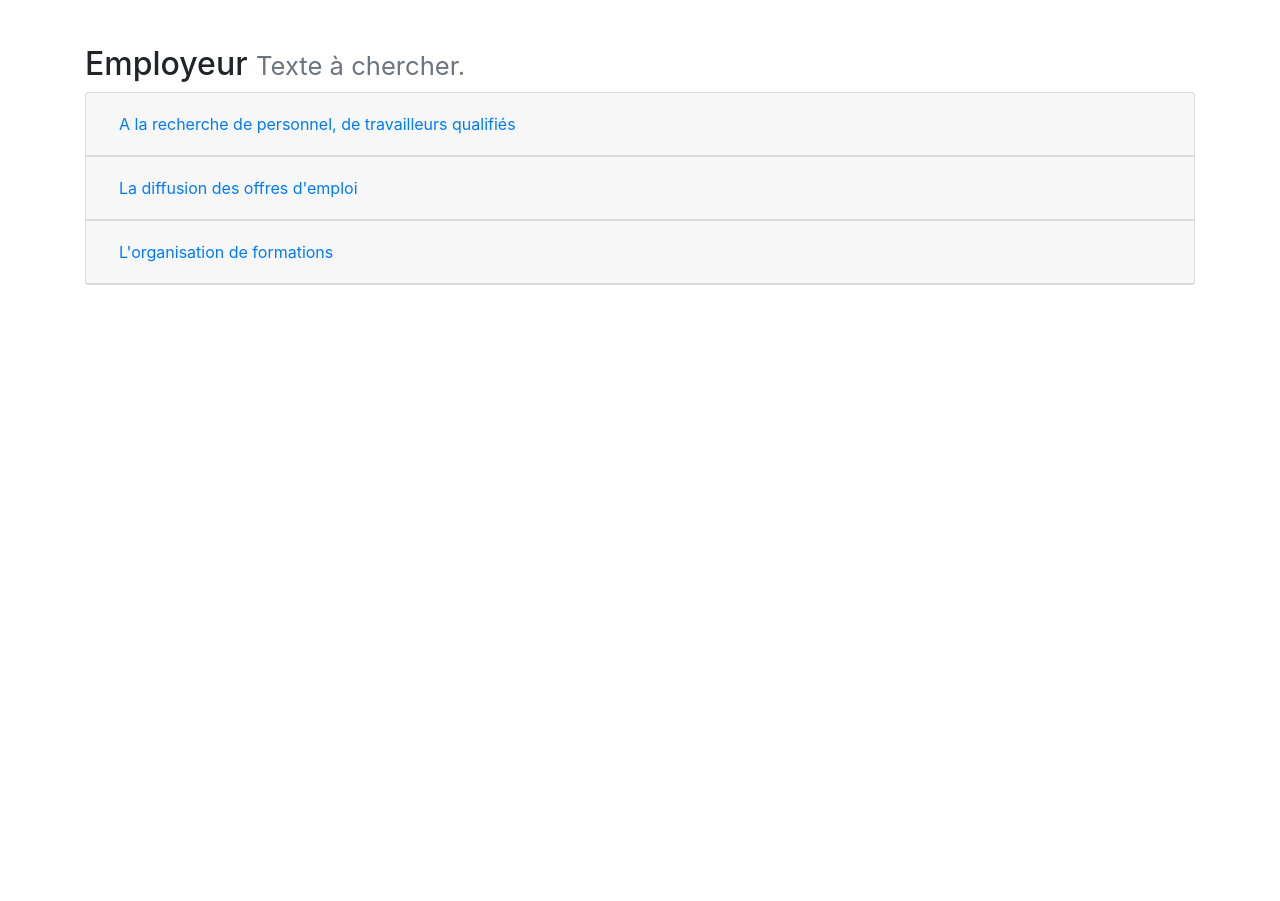
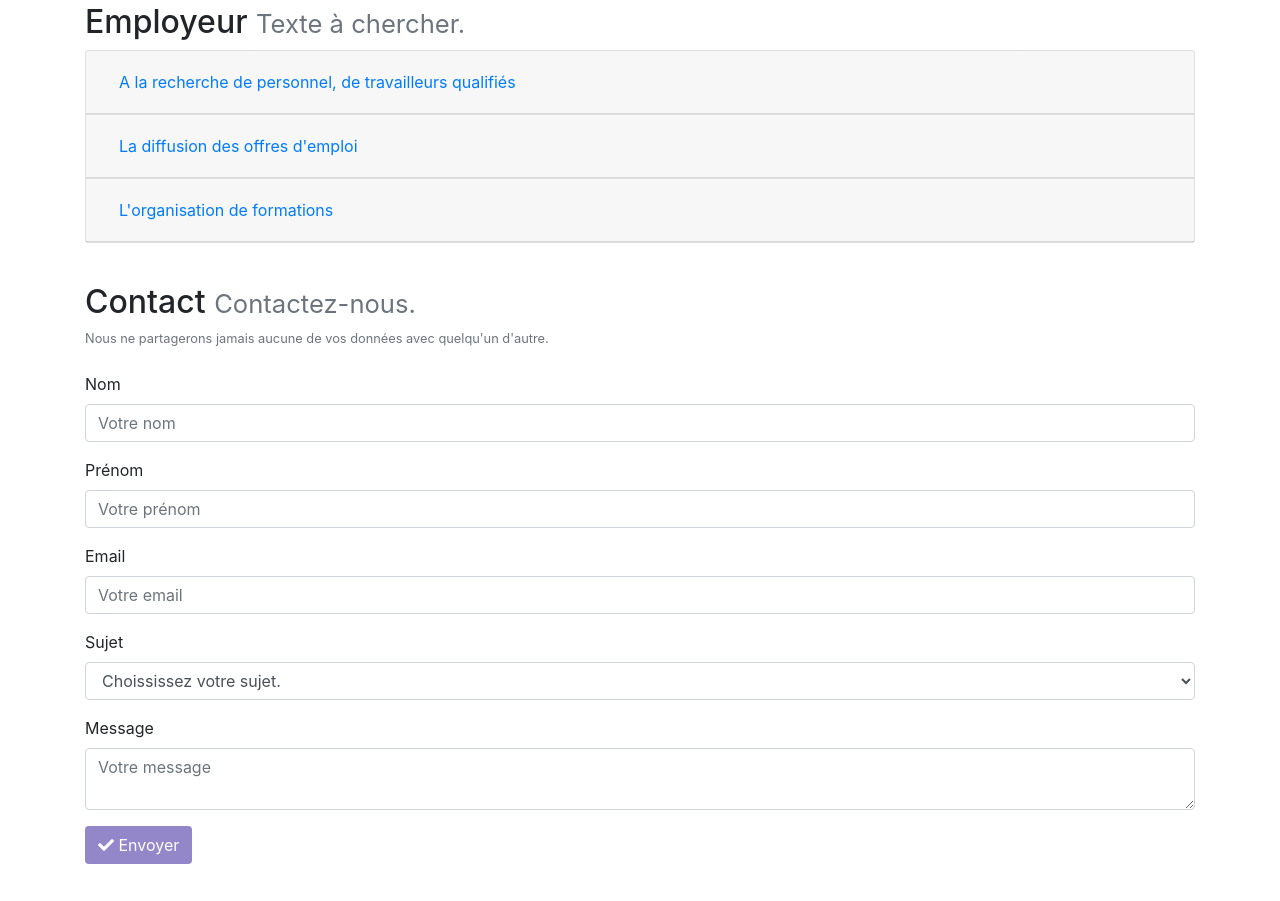
Before and after one commit to Cedric-Fournier/Becode-CDJ, a plain HTML site: page index.html in a window 1280 px wide. Shown: the part 976-1877 px from the top of the page. Before the commit the page ends 1301 px from the top, so only its background shows below. Drawn offline with nearby package versions, Linux system fonts and the light colour scheme.

Commit message:
16-06-18 21:32

```diff
--- a/Assets/css/style.css
+++ b/Assets/css/style.css
@@ -18,6 +18,17 @@
       color: #fff !important;
     }
 
+
+
+  .btn-default {
+    color: white;
+    background: #9386c9;
+  }
+  .btn-default:hover {
+    color: white;
+    background: green;
+  }
+
 /* Banner */
 
   #banner {
@@ -29,6 +40,11 @@
   	position: relative;
   	padding: 8em 0;
   	margin: 4em 0 0 0;
+  }
+
+  #banner .btn-default {
+    color: white;
+    background: red;
   }
 
   #banner header {
--- a/index.html
+++ b/index.html
@@ -13,6 +13,7 @@
 
       <!-- HEADER/MENU -->
 
+        <section id="menu">
           <nav class="navbar navbar-expand-lg fixed-top navbar-dark bgnav">
             <img src="Assets/images/logo.jpg" width="40" height="40" alt="Milocs Logo" class="d-inline-block align-top">
             <button class="navbar-toggler" type="button" data-toggle="collapse" data-target="#navbarText" aria-controls="navbarText" aria-expanded="false" aria-label="Toggle navigation">
@@ -30,16 +31,16 @@
                   <a class="nav-link" href="#employeur"><i class="fas fa-briefcase"></i> Employeur</a>
                 </li>
                 <li class="nav-item">
-                <a class="nav-link" href="#"><i class="fas fa-bullseye"></i> Objectifs</a>
+                  <a class="nav-link" href="#objectifs"><i class="fas fa-bullseye"></i> Objectifs</a>
                 </li>
                 <li class="nav-item">
-                <a class="nav-link" href="#"><i class="fas fa-question"></i> Qui sommes-nous</a>
+                  <a class="nav-link" href="#quisommesnous"><i class="fas fa-question"></i> Qui sommes-nous</a>
                 </li>
                 <li class="nav-item">
-                <a class="nav-link" href="#"><i class="fas fa-comment"></i> Actualités</a>
+                  <a class="nav-link" href="#actualites"><i class="fas fa-comment"></i> Actualités</a>
                 </li>
                 <li class="nav-item">
-                <a class="nav-link" href="#"><i class="fas fa-envelope"></i> Contact</a>
+                  <a class="nav-link" href="#contact"><i class="fas fa-envelope"></i> Contact</a>
                 </li>
               </ul>
               <!-- <form class="form-inline my-2 my-lg-0">
@@ -48,6 +49,7 @@
               </form> -->
             </div>
           </nav>
+        </section>
 
       <!-- HEADER/MENU -->
       <!-- BANNER -->
@@ -56,19 +58,21 @@
           <header>
             <h2>Milocs</h2>
             <p>Mission locale de Schaerbeek</p>
+            <button type="button" class="btn btn-default">Chercheur d'emploi</button><!-- reflechir -->
+            <button type="button" class="btn btn-default">Employeur</button><!-- reflechir -->
           </header>
         </section>
 
       <!-- BANNER -->
       <!-- MAIN -->
 
+      <section id="main">
         <div class="row">
-
           <div class="col-sm-12">
 
             <!-- CHERCHEUR D'EMPLOI -->
+
               <section id="chercheur">
-            <p>&nbsp;</p>
                 <p>&nbsp;</p>
                 <h2>
                   Chercheur d'emploi
@@ -154,10 +158,11 @@
                   </div>
                 </div>
               </section>
+
             <!-- CHERCHEUR D'EMPLOI -->
             <!-- EMPLOYEUR -->
+
               <section id="employeur">
-            <p>&nbsp;</p>
                 <p>&nbsp;</p>
                 <h2>
                   Employeur
@@ -214,20 +219,90 @@
                   </div>
                 </div>
               </section>
+
             <!-- EMPLOYEUR -->
             <!-- OBJECTIFS -->
 
+              <section id="objectifs">
+
+              </section>
+
             <!-- OBJECTIFS -->
+            <!-- QUI SOMMES-NOUS -->
 
+            <section id="quisommesnous">
+
+            </section>
+
+            <!-- QUI SOMMES-NOUS -->
+            <!-- ACTUALITES -->
+
+            <section id="actualites">
+
+            </section>
+
+            <!-- ACTUALITES -->
+            <!-- CONTACT -->
+
+            <section id="contact">
+              <p>&nbsp;</p>
+              <h2>
+                Contact
+                <small class="text-muted">Contactez-nous.</small>
+              </h2>
+              <form>
+                <small id="infoHelp" class="form-text text-muted">Nous ne partagerons jamais aucune de vos données avec quelqu'un d'autre.</small>
+                <br>
+                <div class="form-group">
+                  <label for="exampleInputEmail1">Nom</label>
+                  <input type="text" class="form-control" id="exampleInputLastName1" aria-describedby="lastNameHelp" placeholder="Votre nom">
                 </div>
+                <div class="form-group">
+                  <label for="exampleInputEmail1">Prénom</label>
+                  <input type="text" class="form-control" id="exampleInputFirstName1" aria-describedby="firstNameHelp" placeholder="Votre prénom">
+                </div>
+                <div class="form-group">
+                  <label for="exampleInputEmail1">Email</label>
+                  <input type="email" class="form-control" id="exampleInputEmail1" aria-describedby="emailHelp" placeholder="Votre email">
+                </div>
+                <div class="form-group">
+                  <label for="exampleFormControlSelect1">Sujet</label>
+                  <select class="form-control" id="exampleFormControlSelect1">
+                    <option disabled selected>Choississez votre sujet.</option>
+                    <option>Formation</option>
+                    <option>Emploi</option>
+                    <option>Créer son activité</option>
+                    <option>Employeur</option>
+                    <option>Information</option>
+                    <option>Évènement</option>
+                    <option>Webmaster</option>
+                    <option>Autre</option>
+                  </select>
+                </div>
+                <div class="form-group">
+                  <label for="exampleInputEmail1">Message</label>
+                  <textarea type="email" class="form-control" id="exampleInputEmail1" aria-describedby="emailHelp" placeholder="Votre message"></textarea>
+                </div>
+                <!-- <div class="form-group form-check">
+                  <input type="checkbox" class="form-check-input" id="exampleCheck1">
+                  <label class="form-check-label" for="exampleCheck1">Check me out</label>
+                </div> -->
+                <button type="submit" class="btn btn-default"><i class="fas fa-check"></i> Envoyer</button>
+              </form>
+            </section>
+
+            <!-- CONTACT -->
 
             <p>&nbsp;</p>
-
           </div>
+          <p>&nbsp;</p>
+        </div>
+      </section>
 
       <!-- MAIN -->
       <!-- FOOTER -->
 
+        <section id="footer">
           <footer class="fixed-bottom">
             <div class="copyright">
               <script type="text/javascript">
@@ -241,6 +316,7 @@
             </div>
             <p class="end-footer">Rue de Jérusalem, 46 - 1030 Bruxelles - tél.: 02/247.77.20 - fax: 02/245.42.52 - <a class="lien" href="secretariat@milocs.be">Secretariat</a></p>
           </footer>
+        </section>
 
       <!-- FOOTER -->
 
```
Lines whose indentation alone changed are shown as unchanged.
